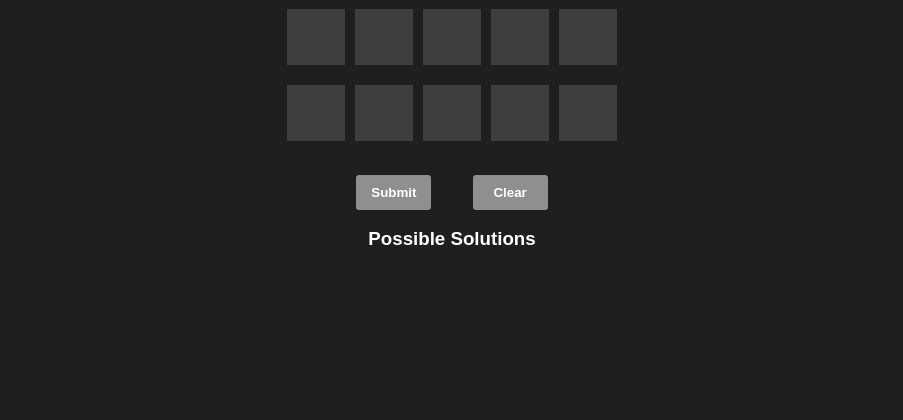
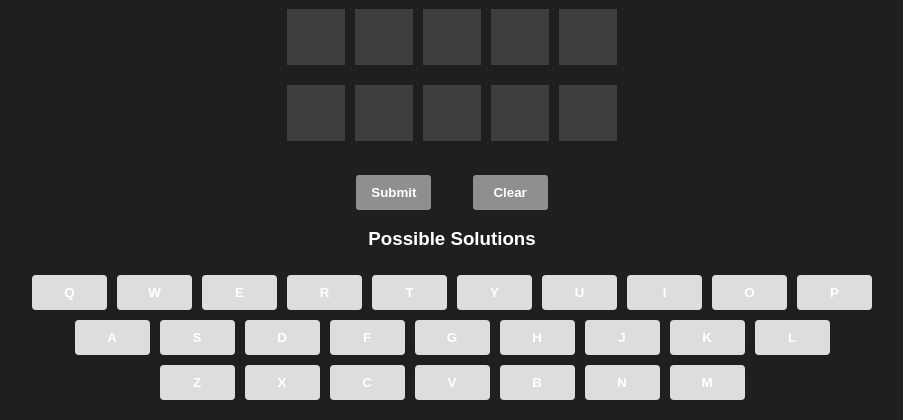
Before and after one commit to SChristenson24/wordleSolver, a Flask app: page / in a window 1280 px wide. Shown: the part 380-800 px from the top of the page, without its empty margins (188-1091 px from the left). Run offline with Flask 3, Linux system fonts and the light colour scheme.

Commit message:
Fixed absent set
Absent letters will no longer appear in the possible solutions.

```diff
--- a/app.py
+++ b/app.py
@@ -23,7 +23,8 @@ with open(dictionary_path) as f:
 @app.route("/start_game", methods=["GET"])
 def start_game():
     session["target_word"] = random.choice(valid_words)
-    session["guesses"] = []  # Initialize or reset guesses history
+    session["guesses"] = []
+    session["absent_letters"] = []  # Store as an empty list instead of a set
     return jsonify({"message": "Game started"}), 200
 
 
@@ -70,16 +71,16 @@ def check_guess():
         return jsonify({"error": "Game not started"}), 400
 
     if not guess or guess not in valid_words:
-        # If the guess is not in the dictionary
         return jsonify({"error": "Word does not exist in dictionary"}), 400
 
     solution = session.get("target_word")
     feedback = get_feedback(guess, solution)
     print(f"Feedback: {feedback}")
-    session["guesses"].append((guess, feedback))  # Track guesses and their feedback
+    session["guesses"].append((guess, feedback))
 
-    # Convert feedback into format expected by bfs_search
-    correct, present, absent = {}, {}, set()
+    # Retrieve and update the absent set
+    absent = set(session.get("absent_letters", []))
+    correct, present = {}, {}
     for i, f in enumerate(feedback):
         if f == "green":
             correct[i] = guess[i]
@@ -90,22 +91,22 @@ def check_guess():
         elif f == "gray":
             absent.add(guess[i])
 
-    # Print the feedback processing results for debugging
+    # Store the updated absent set
+    session["absent_letters"] = list(absent)
+
     print("Feedback for guess:", feedback)
     print("Correct:", correct)
     print("Present:", present)
     print("Absent:", absent)
 
-    # Perform BFS search with the current state to find possible solutions
     possible_solutions = bfs_search(trie, correct, present, absent)
     print(f"Possible solutions: {possible_solutions}")
-
-    # Print the possible solutions found for debugging
     print("Possible solutions found:", possible_solutions)
 
     game_over = all(f == "green" for f in feedback)
     if game_over:
-        session.pop("target_word", None)  # Game over
+        session.pop("target_word", None)
+        session.pop("absent_letters", None)  # Also clear the absent letters
         return (
             jsonify(
                 {"feedback": feedback, "game_over": True, "message": "Congratulations!"}
@@ -113,7 +114,6 @@ def check_guess():
             200,
         )
 
-    # Include the possible solutions in the response
     return (
         jsonify(
             {
--- a/static/script.js
+++ b/static/script.js
@@ -62,6 +62,10 @@ function submitGuess() {
 
         applyFeedback(activeRow, data.feedback);
 
+        if (data.feedback) {
+            handleFeedback(data.feedback);
+          }
+
         // Change this line to match the key sent from Flask
         if (Array.isArray(data.possible_solutions)) {
             displayPossibleSolutions(data.possible_solutions);
@@ -90,28 +94,35 @@ function displayPossibleSolutions(solutions) {
     if (!solutionsDiv) {
         solutionsDiv = document.createElement('div');
         solutionsDiv.id = 'possibleSolutions';
+        solutionsDiv.style.display = 'flex'; // Set the display to flex for horizontal layout
+        solutionsDiv.style.flexWrap = 'wrap'; // Wrap items to the next line
         solutionsDiv.style.maxHeight = '200px';
         solutionsDiv.style.overflowY = 'scroll';
         solutionsDiv.style.border = '1px solid #ccc';
         solutionsDiv.style.marginTop = '20px';
         solutionsDiv.style.padding = '10px';
-        document.body.appendChild(solutionsDiv); // Append wherever it fits in your layout
+        document.body.appendChild(solutionsDiv);
     }
     solutionsDiv.innerHTML = ''; // Clear previous solutions
 
     if (solutions && solutions.length > 0) {
         solutions.forEach(solution => {
             const solutionDiv = document.createElement('div');
-            solutionDiv.textContent = solution;
+            solutionDiv.textContent = solution.toUpperCase(); // Convert to uppercase
+            solutionDiv.style.background = 'white'; // Set background to white
+            solutionDiv.style.color = 'black'; // Set text color to black
+            solutionDiv.style.fontWeight = 'bold'; // Make text bold
             solutionDiv.style.border = '1px solid #ddd';
             solutionDiv.style.margin = '5px';
             solutionDiv.style.padding = '5px';
+            solutionDiv.style.textAlign = 'center'; // Center text in the div
             solutionsDiv.appendChild(solutionDiv);
         });
     } else {
-        solutionsDiv.innerHTML = '<div>No Possible Solutions!</div>'; // Show message when no solutions
+        solutionsDiv.innerHTML = '<div>No Possible Solutions!</div>';
     }
 }
+
 
 
 function applyFeedback(row, feedback) {
@@ -243,3 +254,51 @@ function showError(message) {
         }
     }, 1500);
 }
+
+document.querySelectorAll('.keyboard-key').forEach(key => {
+    key.addEventListener('click', () => {
+      const letter = key.textContent;
+      addLetterToCurrentInput(letter);
+    });
+  });
+
+  function addLetterToCurrentInput(letter) {
+    // Find the first input box that is not filled
+    const unfilledInput = document.querySelector('.wordleCell:not([value])');
+    if (unfilledInput) {
+      unfilledInput.value = letter;
+      unfilledInput.dispatchEvent(new Event('input', { bubbles: true }));
+      autoTab(unfilledInput);
+    }
+  }
+
+  // This function updates the colors of the keyboard keys based on feedback
+  function updateKeyboard(feedback) {
+    feedback.forEach((status, index) => {
+      const letter = status.letter.toUpperCase();
+      const keyElement = document.querySelector(`.keyboard-key[data-key="${letter}"]`);
+      if (keyElement) {
+        keyElement.classList.remove('correct', 'present', 'absent');
+        keyElement.classList.add(status.class);
+      }
+    });
+  }
+
+  // Call this function after you receive feedback from the server
+  function handleFeedback(feedback) {
+    feedback.forEach((f, index) => {
+      const cell = document.querySelectorAll('.wordleCell')[index];
+      const keyElement = document.querySelector(`.keyboard-key[data-key="${cell.value}"]`);
+      if (keyElement) {
+        // Assign color based on feedback for the key
+        keyElement.classList.remove('correct', 'present', 'absent');
+        if (f === 'green') {
+          keyElement.classList.add('correct');
+        } else if (f === 'yellow') {
+          keyElement.classList.add('present');
+        } else if (f === 'gray') {
+          keyElement.classList.add('absent');
+        }
+      }
+    });
+  }
--- a/static/style.css
+++ b/static/style.css
@@ -87,3 +87,52 @@ input {
   .shake {
     animation: shake 0.82s cubic-bezier(.36,.07,.19,.97) both;
   }
+
+  #keyboard-container {
+    display: flex;
+    flex-direction: column;
+    align-items: center;
+    margin-top: 20px;
+}
+
+.keyboard-row {
+    display: flex;
+    justify-content: center;
+}
+
+.keyboard-key {
+    background-color: #ddd; /* Change as per your theme */
+    border: none;
+    padding: 10px;
+    margin: 5px;
+    border-radius: 4px;
+    text-transform: uppercase;
+}
+
+.keyboard-key.correct { background-color: #6aaa64; }
+.keyboard-key.present { background-color: #c9b458; }
+.keyboard-key.absent { background-color: #787c7e; }
+
+#win-message {
+    display: none;
+    position: fixed;
+    top: 50%;
+    left: 50%;
+    transform: translate(-50%, -50%);
+    z-index: 10;
+    background-color: rgba(0, 0, 0, 0.8);
+    color: white;
+    padding: 20px;
+    border-radius: 10px;
+}
+
+#win-message.active { display: block; }
+
+#confetti-wrapper {
+    position: absolute;
+    top: 0;
+    left: 0;
+    width: 100%;
+    height: 100%;
+    pointer-events: none;
+}
--- a/templates/index.html
+++ b/templates/index.html
@@ -253,7 +253,6 @@
         />
       </div>
     </div>
-
     <h3>
       <div class="buttons">
         <button class="Update" onclick="submitGuess()">Submit</button>
@@ -261,5 +260,43 @@
       </div>
     </h3>
     <h3>Possible Solutions</h3>
+    <div id="keyboard-container">
+      <div class="keyboard-row">
+        <button class="keyboard-key">Q</button>
+        <button class="keyboard-key">W</button>
+        <button class="keyboard-key">E</button>
+        <button class="keyboard-key">R</button>
+        <button class="keyboard-key">T</button>
+        <button class="keyboard-key">Y</button>
+        <button class="keyboard-key">U</button>
+        <button class="keyboard-key">I</button>
+        <button class="keyboard-key">O</button>
+        <button class="keyboard-key">P</button>
+      </div>
+      <div class="keyboard-row">
+        <button class="keyboard-key">A</button>
+        <button class="keyboard-key">S</button>
+        <button class="keyboard-key">D</button>
+        <button class="keyboard-key">F</button>
+        <button class="keyboard-key">G</button>
+        <button class="keyboard-key">H</button>
+        <button class="keyboard-key">J</button>
+        <button class="keyboard-key">K</button>
+        <button class="keyboard-key">L</button>
+      </div>
+      <div class="keyboard-row">
+        <button class="keyboard-key">Z</button>
+        <button class="keyboard-key">X</button>
+        <button class="keyboard-key">C</button>
+        <button class="keyboard-key">V</button>
+        <button class="keyboard-key">B</button>
+        <button class="keyboard-key">N</button>
+        <button class="keyboard-key">M</button>
+      </div>
+    </div>
+    <div id="win-message" class="win-message-hidden">
+      Congratulations!
+      <div id="confetti-wrapper"></div>
+    </div>
   </body>
 </html>
--- a/wordleSolve.py
+++ b/wordleSolve.py
@@ -1,6 +1,7 @@
 from collections import deque
 
-#Dictionary from https://gist.github.com/shmookey/b28e342e1b1756c4700f42f17102c2ff
+# Dictionary from https://gist.github.com/shmookey/b28e342e1b1756c4700f42f17102c2ff
+
 
 class TrieNode:
     def __init__(self):
@@ -119,5 +120,6 @@ def main():
             print("Exiting...")
             break
 
+
 if __name__ == "__main__":
     main()
```
